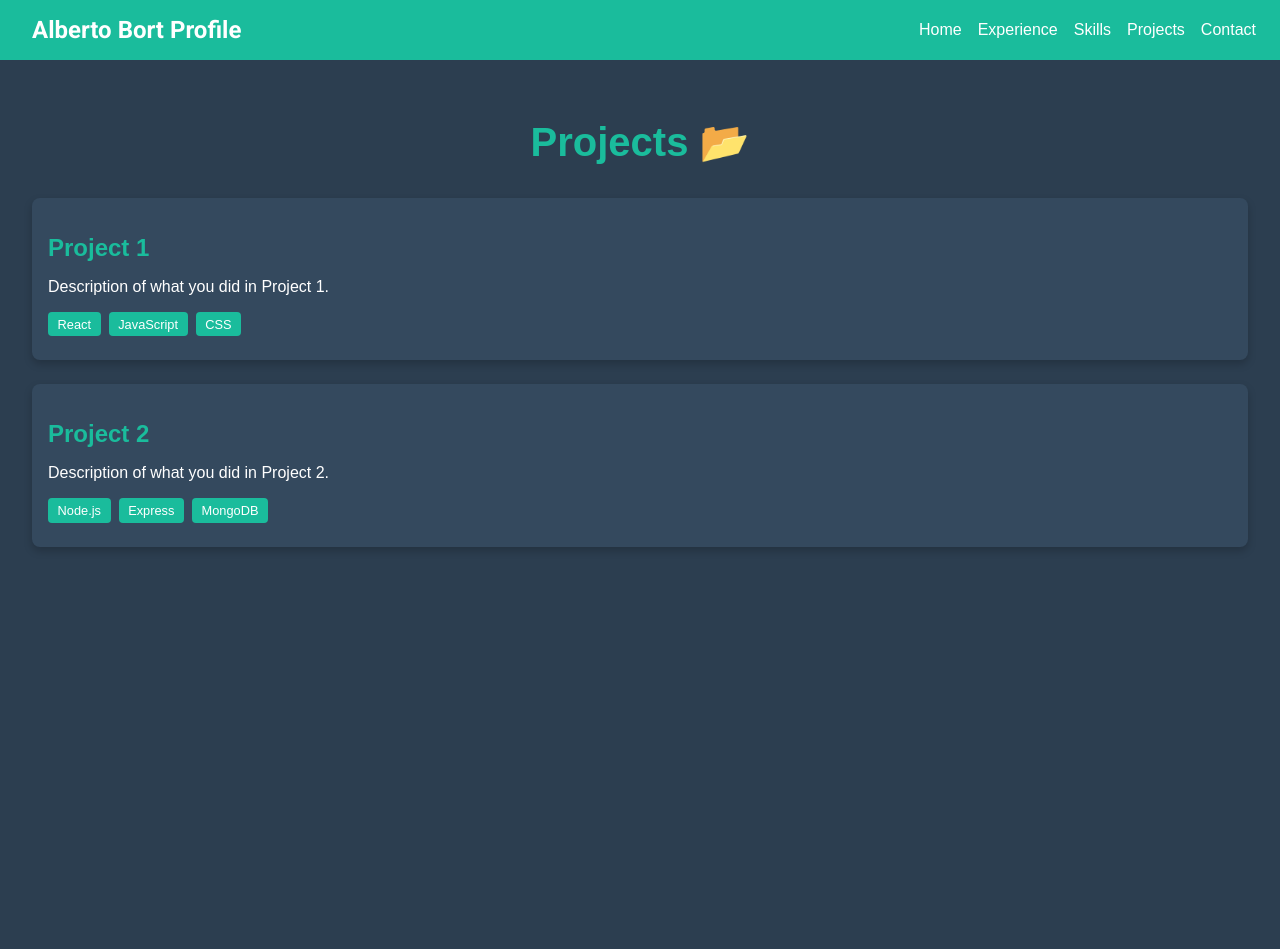
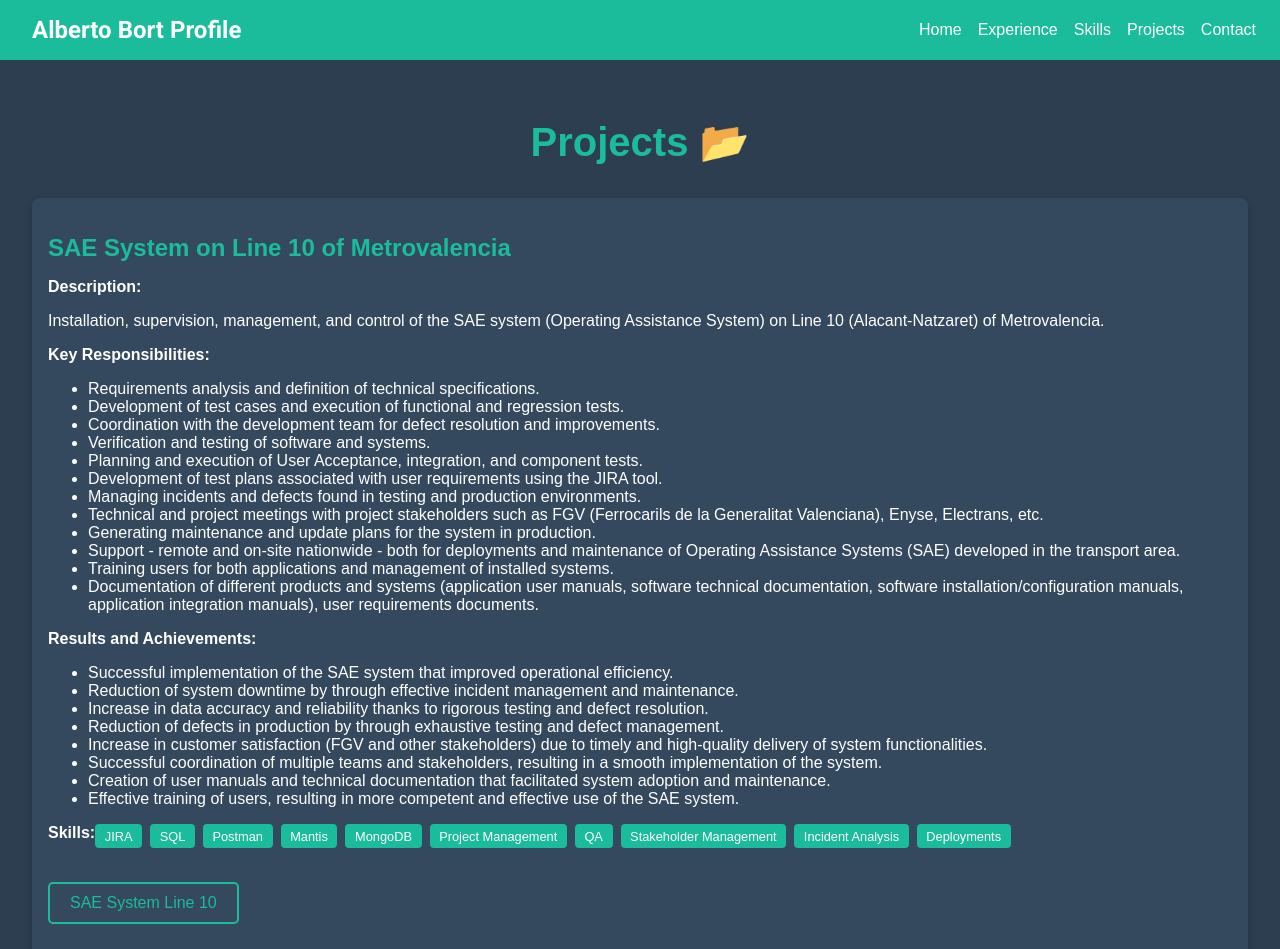
Before and after one commit to albope/perfil-profesional, a React (Create React App) app: page /projects in a window 1280 px wide. Shown: the top 949 px of the page. Before the commit the page ends 800 px from the top, so only its background shows below. Built offline with nearby package versions, Linux system fonts and the light colour scheme.

Commit message:
Actualizar sección de proyectos con formato y estilo mejorados

```diff
--- a/src/components/Projects.css
+++ b/src/components/Projects.css
@@ -42,3 +42,20 @@
   margin-bottom: 0.5rem;
   font-size: 0.8rem;
 }
+
+/* New styles for the project link button */
+.project-link-button {
+  display: inline-block;
+  padding: 10px 20px;
+  margin-top: 10px;
+  color: #1abc9c;
+  border: 2px solid #1abc9c;
+  border-radius: 5px;
+  text-decoration: none;
+  transition: background-color 0.3s, color 0.3s;
+}
+
+.project-link-button:hover {
+  background-color: #1abc9c;
+  color: #34495e;
+}
--- a/src/components/Projects.js
+++ b/src/components/Projects.js
@@ -3,31 +3,87 @@ import './Projects.css';
 
 const projects = [
   {
-    name: 'Project 1',
-    description: 'Description of what you did in Project 1.',
-    skills: ['React', 'JavaScript', 'CSS']
+    name: 'SAE System on Line 10 of Metrovalencia',
+    description: `
+      Installation, supervision, management, and control of the SAE system (Operating Assistance System) on Line 10 (Alacant-Natzaret) of Metrovalencia.
+    `,
+    responsibilities: `
+      Requirements analysis and definition of technical specifications.
+      Development of test cases and execution of functional and regression tests.
+      Coordination with the development team for defect resolution and improvements.
+      Verification and testing of software and systems.
+      Planning and execution of User Acceptance, integration, and component tests.
+      Development of test plans associated with user requirements using the JIRA tool.
+      Managing incidents and defects found in testing and production environments.
+      Technical and project meetings with project stakeholders such as FGV (Ferrocarils de la Generalitat Valenciana), Enyse, Electrans, etc.
+      Generating maintenance and update plans for the system in production.
+      Support - remote and on-site nationwide - both for deployments and maintenance of Operating Assistance Systems (SAE) developed in the transport area.
+      Training users for both applications and management of installed systems.
+      Documentation of different products and systems (application user manuals, software technical documentation, software installation/configuration manuals, application integration manuals), user requirements documents.
+    `,
+    results: `
+      Successful implementation of the SAE system that improved operational efficiency.
+      Reduction of system downtime by through effective incident management and maintenance.
+      Increase in data accuracy and reliability thanks to rigorous testing and defect resolution.
+      Reduction of defects in production by through exhaustive testing and defect management.
+      Increase in customer satisfaction (FGV and other stakeholders) due to timely and high-quality delivery of system functionalities.
+      Successful coordination of multiple teams and stakeholders, resulting in a smooth implementation of the system.
+      Creation of user manuals and technical documentation that facilitated system adoption and maintenance.
+      Effective training of users, resulting in more competent and effective use of the SAE system.
+    `,
+    skills: ['JIRA', 'SQL', 'Postman', 'Mantis', 'MongoDB', 'Project Management', 'QA', 'Stakeholder Management', 'Incident Analysis', 'Deployments'],
+    link: 'https://www.fgv.es/la-generalitat-adjudica-la-instalacion-de-los-sistemas-de-senalizacion-y-comunicaciones-de-la-linea-10-y-de-la-red-tranviaria-de-metrovalencia/'
   },
   {
     name: 'Project 2',
-    description: 'Description of what you did in Project 2.',
-    skills: ['Node.js', 'Express', 'MongoDB']
+    description: `
+      Description of what you did in Project 2.
+    `,
+    responsibilities: `
+      Key responsibilities for Project 2.
+    `,
+    results: `
+      Achievements and results of Project 2.
+    `,
+    skills: ['Node.js', 'Express', 'MongoDB'],
+    link: ''
   },
-  // Añade más proyectos aquí
+  // Add more projects here
 ];
 
 const Projects = () => {
   return (
     <div className="projects">
-      <h1>Projects <span role="img" aria-label="folder">📂</span></h1> {/* Aquí se añade el emoji */}
+      <h1>Projects <span role="img" aria-label="folder">📂</span></h1> {/* Emoji added here */}
       {projects.map((project, index) => (
         <div key={index} className="project-card">
           <h2>{project.name}</h2>
+          <p><strong>Description:</strong></p>
           <p>{project.description}</p>
+          <p><strong>Key Responsibilities:</strong></p>
+          <ul>
+            {project.responsibilities.trim().split('\n').map((line, idx) => (
+              <li key={idx}>{line.trim()}</li>
+            ))}
+          </ul>
+          <p><strong>Results and Achievements:</strong></p>
+          <ul>
+            {project.results.trim().split('\n').map((line, idx) => (
+              <li key={idx}>{line.trim()}</li>
+            ))}
+          </ul>
           <div className="skills">
-            {project.skills.map((skill, index) => (
-              <span key={index} className="skill-badge">{skill}</span>
+            <br />
+            <strong>Skills:</strong>
+            {project.skills.map((skill, idx) => (
+              <span key={idx} className="skill-badge">{skill}</span>
             ))}
           </div>
+          {project.link && (
+            <p>
+              <a href={project.link} target="_blank" rel="noopener noreferrer" className="project-link-button">SAE System Line 10</a>
+            </p>
+          )}
         </div>
       ))}
     </div>
```
Also changed, not shown: 1 other file (tests, documents, lock files or other folders). Lines whose indentation alone changed are shown as unchanged.
